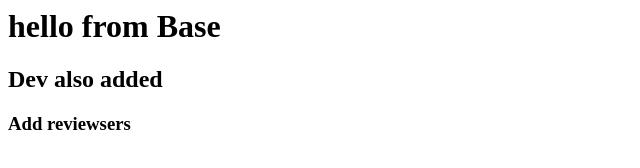
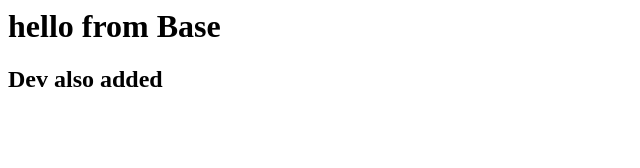
Before and after one commit to kirubak492/GithubPractice, a plain HTML site: page index.html in a window 1280 px wide. Shown: the whole page, without its empty margins (0-640 px from the left). Drawn offline with Linux system fonts and the light colour scheme.

Commit message:
Revert "Base"

```diff
--- a/index.html
+++ b/index.html
@@ -1,3 +1,2 @@
 <h1>hello from Base</h1>
 <h2>Dev also added</h2>
-<h3>Add reviewsers</h3>
```
